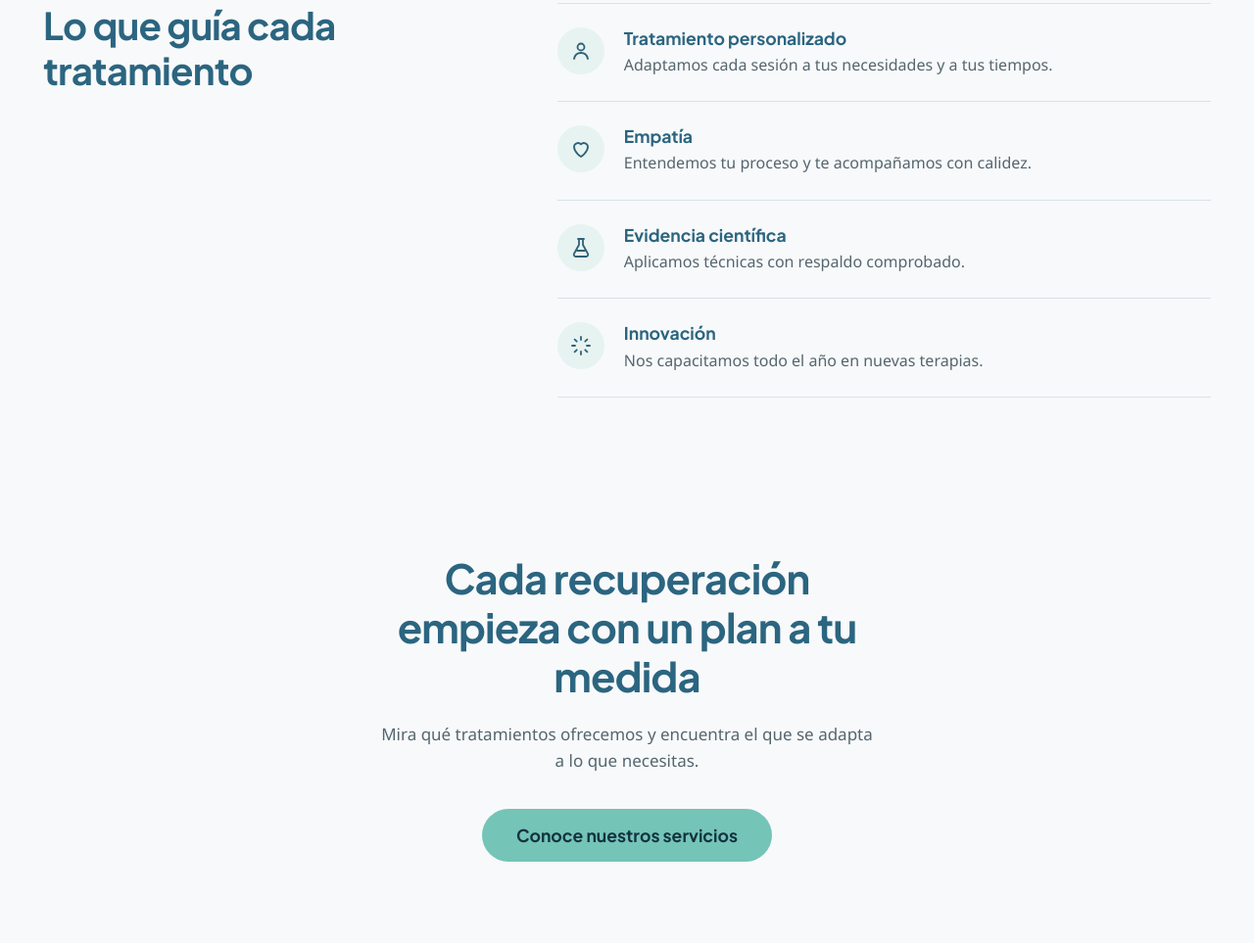
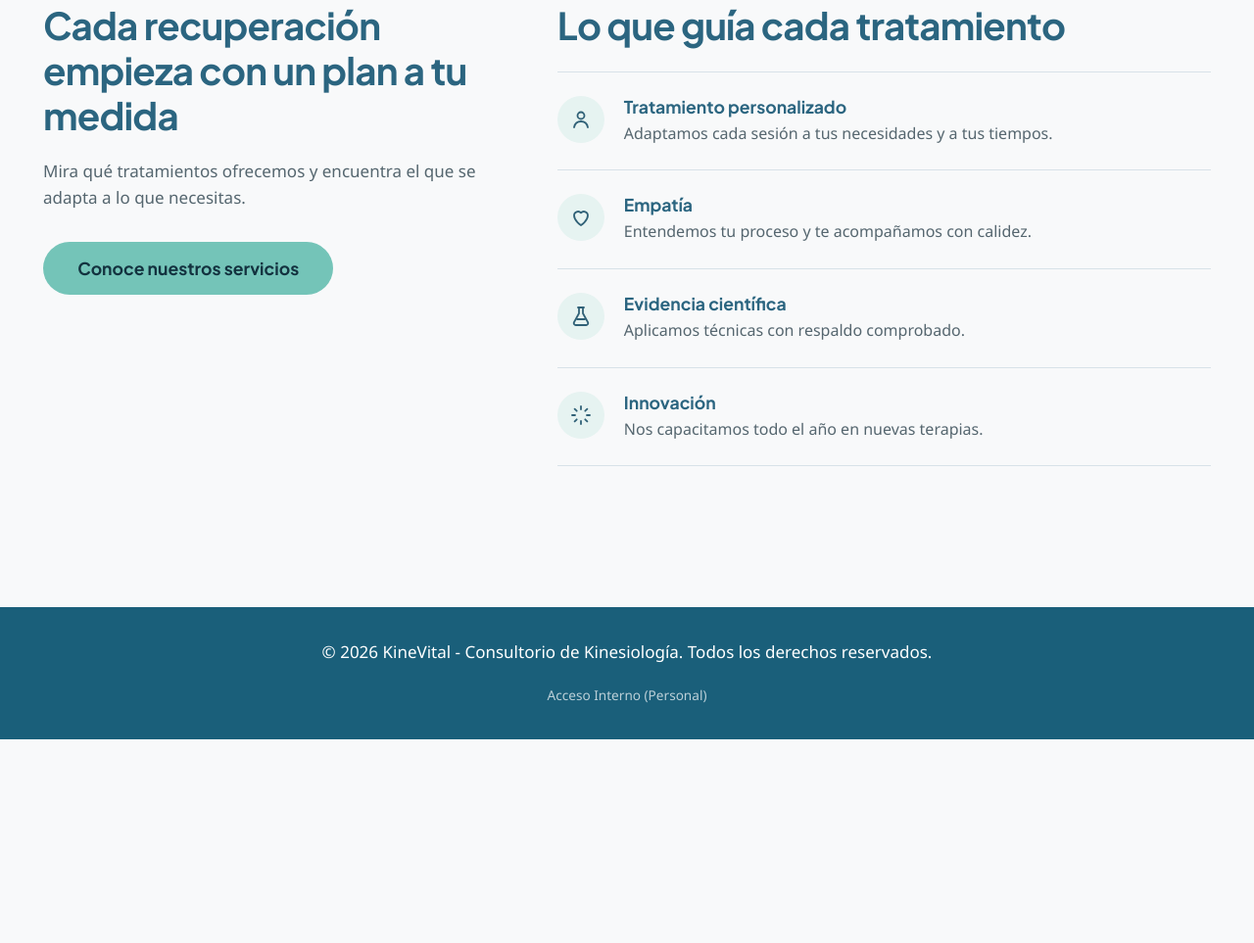
Before and after one commit to SebasVr2006/TP_visualizacion, a plain HTML site: page html/nosotros.html in a window 1280 px wide. Shown: the part 2468-3431 px from the top of the page at 98% size. After the commit the page ends 3223 px from the top, so only its background shows below. Drawn offline with Linux system fonts and the light colour scheme.

Commit message:
reubicar btn CTA
Moví a la izquierda el botón de conoce nuestros servicios

```diff
--- a/css/nosotros.css
+++ b/css/nosotros.css
@@ -341,32 +341,23 @@ a:focus-visible {
   max-width: 22rem
 }
 
-/* Cierre */
-.cta {
-  padding: 5rem 0;
-  text-align: center
+.valores-lista h2 {
+  margin-bottom: 1.5rem;
 }
 
-.cta h2 {
-  font-family: var(--titulos);
-  font-weight: 700;
-  font-size: clamp(1.8rem, 4vw, 2.6rem);
-  line-height: 1.2;
-  letter-spacing: -.02em;
-  color: var(--azul-titulo);
-  max-width: 34rem;
-  margin: 0 auto 1.25rem
+.valores-cta h2 {
+  margin-bottom: 1.25rem;
 }
 
-.cta p {
+.valores-cta p {
   color: var(--texto-suave);
-  max-width: 32rem;
-  margin: 0 auto 2.25rem
+  max-width: 28rem;
+  margin-bottom: 2rem;
 }
 
-.cta .boton {
+.valores-cta .boton {
   font-size: 1.1rem;
-  padding: 1rem 2.2rem
+  padding: 1rem 2.2rem;
 }
 
 .pie {
@@ -416,10 +407,15 @@ a:focus-visible {
     gap: 5rem
   }
 
-  .valores-grilla {
-    grid-template-columns: .8fr 1.2fr;
-    gap: 5rem
-  }
+.valores-grilla {
+  grid-template-columns: .8fr 1.2fr;
+  gap: 5rem;
+  align-items: start;
+}
+
+.valores-cta {
+  order: -1;
+}
 
   .equipo-grilla {
     grid-template-columns: repeat(3, 1fr);
--- a/html/nosotros.html
+++ b/html/nosotros.html
@@ -90,7 +90,9 @@
   </section>
 
   <section class="valores">
-    <div class="contenedor valores-grilla">
+  <div class="contenedor valores-grilla">
+
+    <div class="valores-lista">
       <h2>Lo que guía cada tratamiento</h2>
       <ul class="lista-valores">
         <li class="valor">
@@ -134,18 +136,15 @@
         </li>
       </ul>
     </div>
-  </section>
 
-
-
-  <section class="cta">
-    <div class="contenedor">
+    <div class="valores-cta">
       <h2>Cada recuperación empieza con un plan a tu medida</h2>
       <p>Mira qué tratamientos ofrecemos y encuentra el que se adapta a lo que necesitas.</p>
       <a href="./servicios.html" class="boton">Conoce nuestros servicios</a>
     </div>
-  </section>
 
+  </div>
+</section>
   </main>
 
   <footer id="footer-container" data-include="footer.html"></footer>
```
